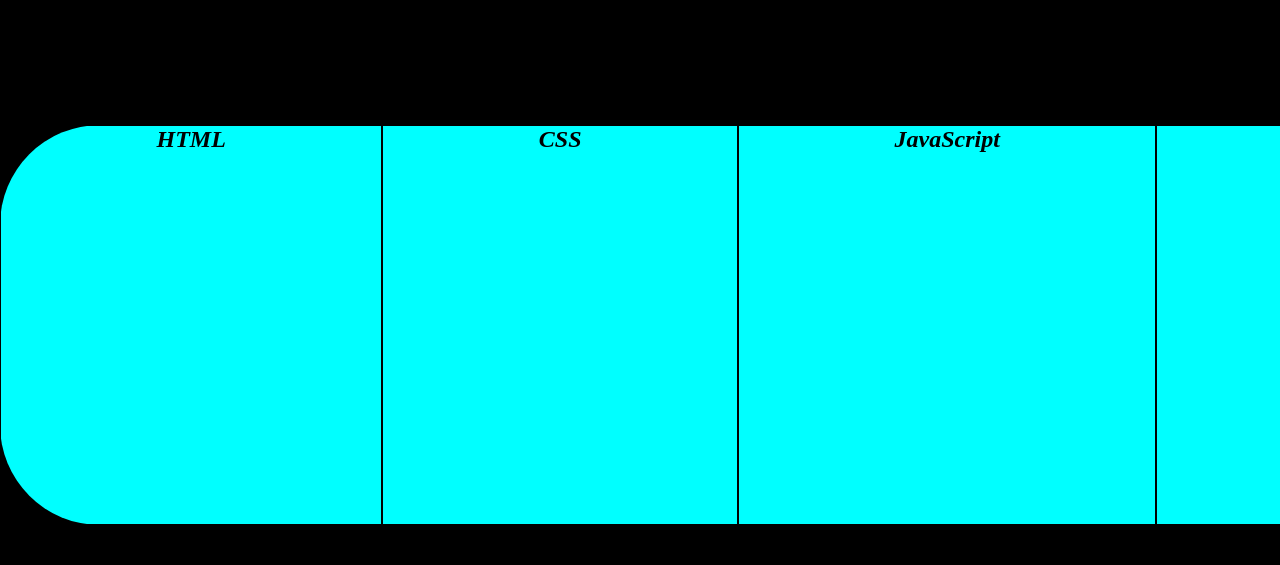
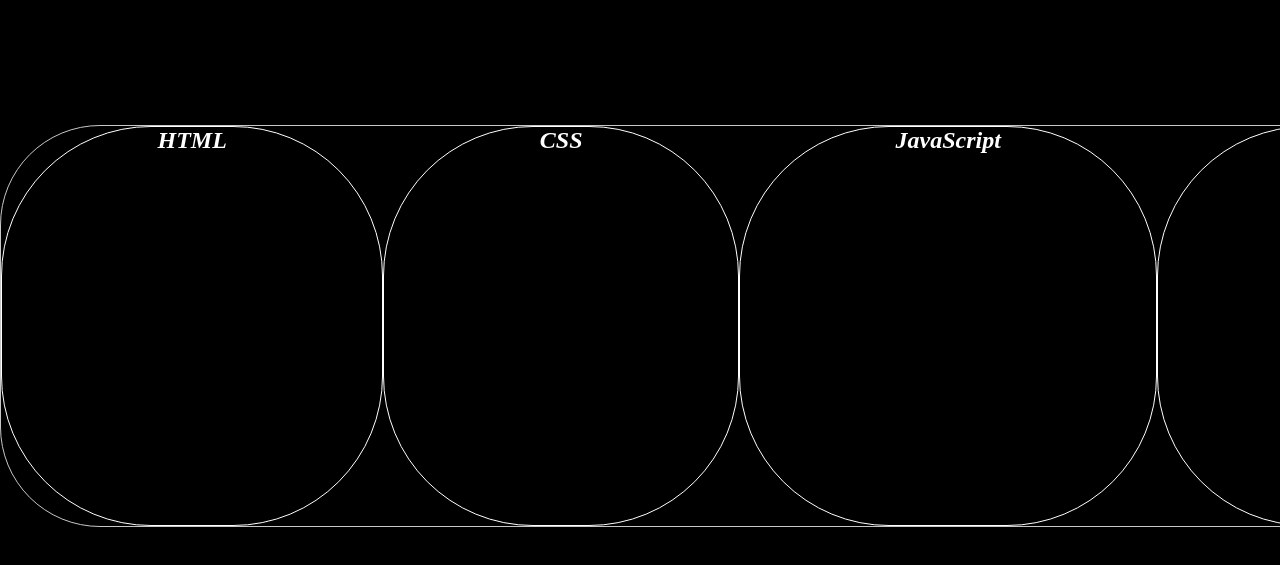
Before and after one commit to denys-shpoltakov/wszystkie-pakiety-z-pai, a plain HTML site: page проверочное задание/aloe/skills.html in a window 1280 px wide. Shown: the part 115-680 px from the top of the page. Drawn offline with Linux system fonts and the light colour scheme.

Commit message:
A little updates...

```diff
--- a/проверочное задание/aloe/style-projects.css
+++ b/проверочное задание/aloe/style-projects.css
@@ -63,6 +63,7 @@
   border-radius: 200px;
   display: flex;
   flex-direction: row;
+  flex-wrap: wrap;
 }
 
 .card {
@@ -74,6 +75,7 @@
   height: 400px;
   border-radius: 100px;
   color: white;
+  flex-wrap: wrap;
 }
 
 .card-info {
--- a/проверочное задание/aloe/style-skills.css
+++ b/проверочное задание/aloe/style-skills.css
@@ -58,16 +58,18 @@
 .container {
   display: grid;
   grid-template-columns: auto auto auto auto;
-  background-color: aqua;
+  background-color: rgb(0, 0, 0);
   width: 1500px;
   height: 400px;
   border-radius: 100px;
-
+  border: 1px solid rgb(199, 199, 199);
   margin: 20px auto;
   margin-top: 10%;
 }
 
 .container div {
-  border: 1px solid black;
+  border: 1px solid rgb(255, 255, 255);
   text-align: center;
+  color: white;
+  border-radius: 150px;
 }
```
